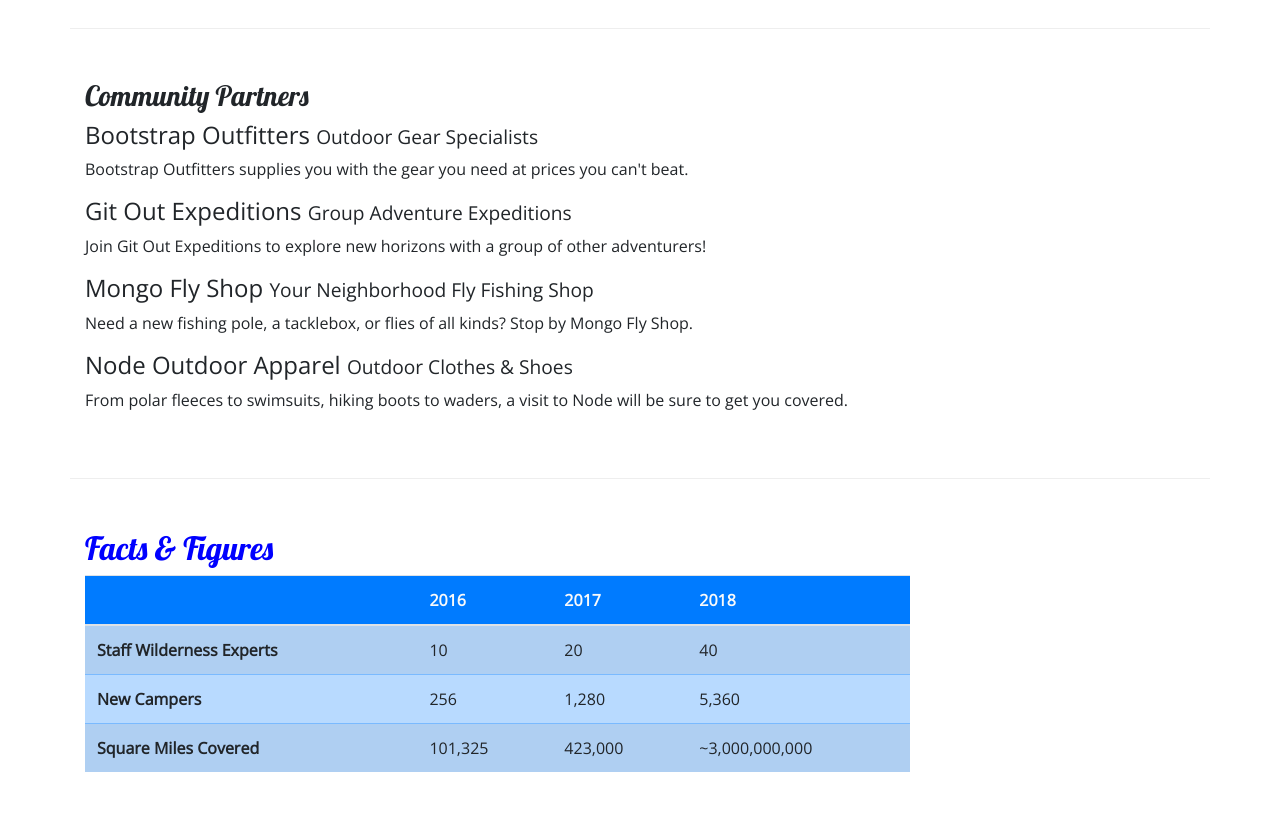
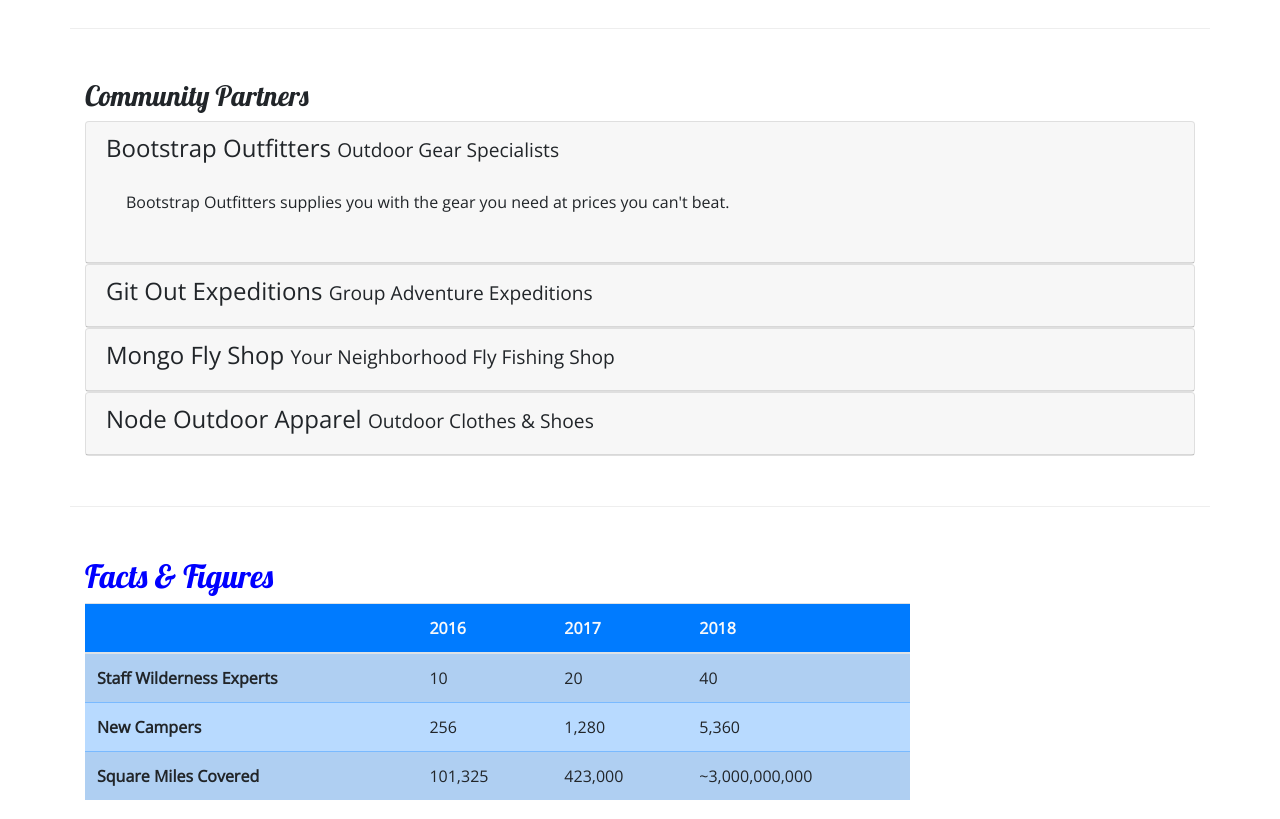
Before and after one commit to Curpett/Nucamp-Site, a website: page aboutus.html in a window 1280 px wide. Shown: the part 800-1619 px from the top of the page. Drawn offline with nearby package versions, Linux system fonts and the light colour scheme.

Commit message:
Accordion

```diff
--- a/aboutus.html
+++ b/aboutus.html
@@ -31,7 +31,6 @@
                 <div class="col">
                     <h1>NuCamp</h1>
                     <h2>a better way to camp</h2>
-
                 </div>
             </div>
         </div>
@@ -108,14 +107,57 @@
         <div class="row row-content">
             <div class="col">
                 <h3>Community Partners</h3>
-                <h4>Bootstrap Outfitters <small>Outdoor Gear Specialists</small></h4>
-                <p class="d-none d-sm-block">Bootstrap Outfitters supplies you with the gear you need at prices you can't beat.</p>
-                <h4>Git Out Expeditions <small>Group Adventure Expeditions</small></h4>
-                <p class="d-none d-sm-block">Join Git Out Expeditions to explore new horizons with a group of other adventurers!</p>
-                <h4>Mongo Fly Shop <small>Your Neighborhood Fly Fishing Shop</small></h4>
-                <p class="d-none d-sm-block">Need a new fishing pole, a tacklebox, or flies of all kinds? Stop by Mongo Fly Shop.</p>
-                <h4>Node Outdoor Apparel <small>Outdoor Clothes & Shoes</small></h4>
-                <p class="d-none d-sm-block">From polar fleeces to swimsuits, hiking boots to waders, a visit to Node will be sure to get you covered.</p>
+
+                <div id="accordion">
+                    <div class="card">
+                        <div role="tab" class="card-header">
+                            <h4>
+                                <a data-toggle="collapse" data-target="#bootstrap">Bootstrap Outfitters <small>Outdoor Gear Specialists</small></a>
+                            </h4>
+                            <div class="collapse show" id="bootstrap" data-parent="#accordion">
+                                <div class="card-body">
+                                    <p class="d-none d-sm-block">Bootstrap Outfitters supplies you with the gear you need at prices you can't beat.</p>
+                                </div>
+                            </div>
+                        </div>
+                    </div>
+                    <div class="card">
+                        <div role="tab" class="card-header">
+                            <h4>
+                                <a class="collapsed" data-toggle="collapse" data-target="#git">Git Out Expeditions <small>Group Adventure Expeditions</small></a>
+                            </h4>
+                            <div class="collapse" id="git" data-parent="#accordion">
+                                <div class="card-body">
+                                    <p class="d-none d-sm-block">Join Git Out Expeditions to explore new horizons with a group of other adventurers!</p>
+                                </div>
+                            </div>
+                        </div>
+                    </div>
+                    <div class="card">
+                        <div role="tab" class="card-header">
+                            <h4>
+                                <a class="collapsed"  data-toggle="collapse" data-target="#mongo">Mongo Fly Shop <small>Your Neighborhood Fly Fishing Shop</small></a>
+                            </h4>
+                            <div class="collapse" id="mongo" data-parent="#accordion">
+                                <div class="card-body">
+                                    <p class="d-none d-sm-block">Need a new fishing pole, a tacklebox, or flies of all kinds? Stop by Mongo Fly Shop.</p>
+                                </div>
+                            </div>
+                        </div>
+                    </div>
+                    <div class="card">
+                        <div role="tab" class="card-header">
+                            <h4>
+                                <a class="collapsed"  data-toggle="collapse" data-target="#node">Node Outdoor Apparel <small>Outdoor Clothes & Shoes</small></a>
+                            </h4>
+                            <div class="collapse" id="node" data-parent="#accordion">
+                                <div class="card-body">
+                                    <p class="d-none d-sm-block">From polar fleeces to swimsuits, hiking boots to waders, a visit to Node will be sure to get you covered.</p>
+                                </div>
+                            </div>
+                        </div>
+                    </div>
+                </div>
             </div>
         </div>
 
--- a/css/styles.css
+++ b/css/styles.css
@@ -35,3 +35,12 @@
 .navbar {
     background-color: #901CAD
 }
+.tab-content {
+    border: 1px solid #DDD;
+    border-top: none;
+    padding: 10px;
+}
+a, a:hover {
+    color: inherit;
+    text-decoration: none;
+}
```
